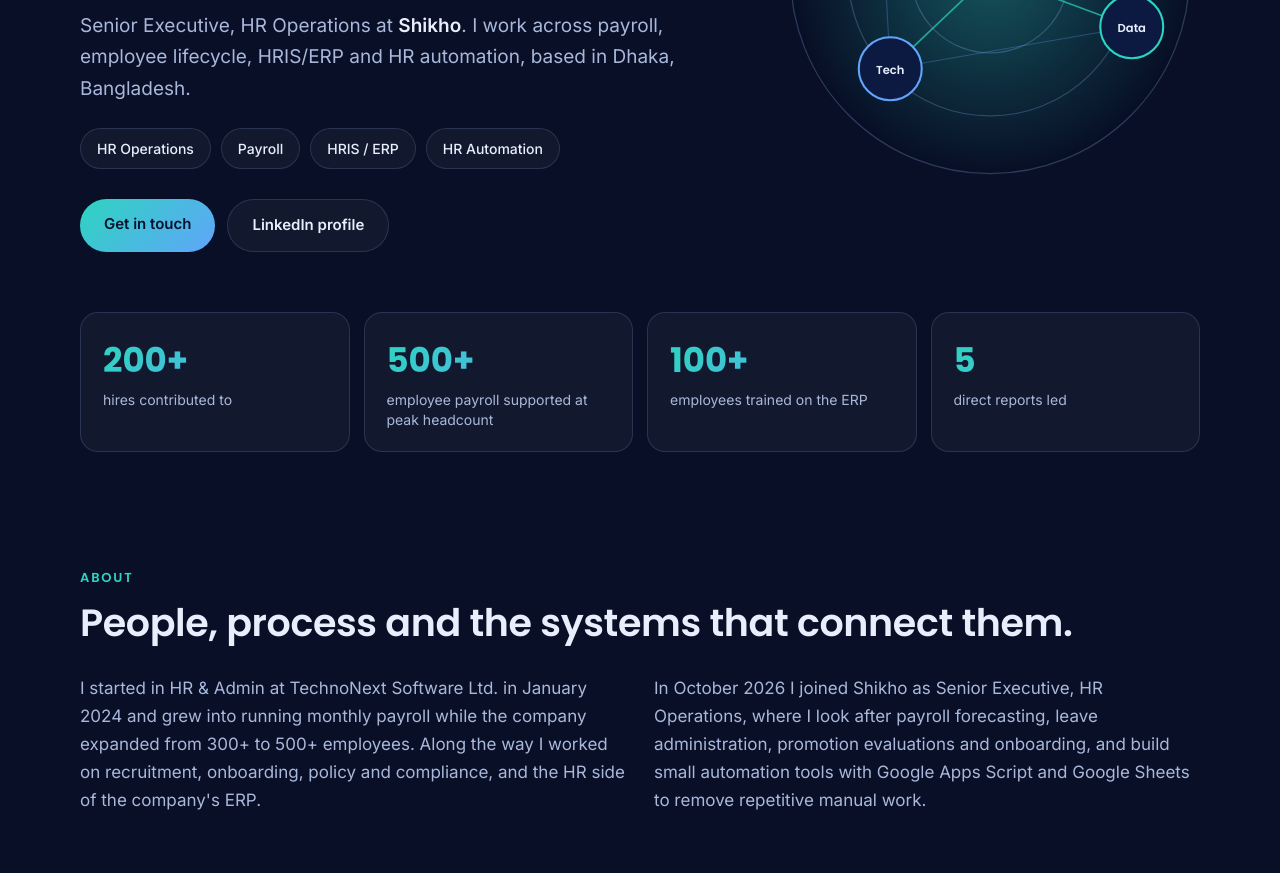
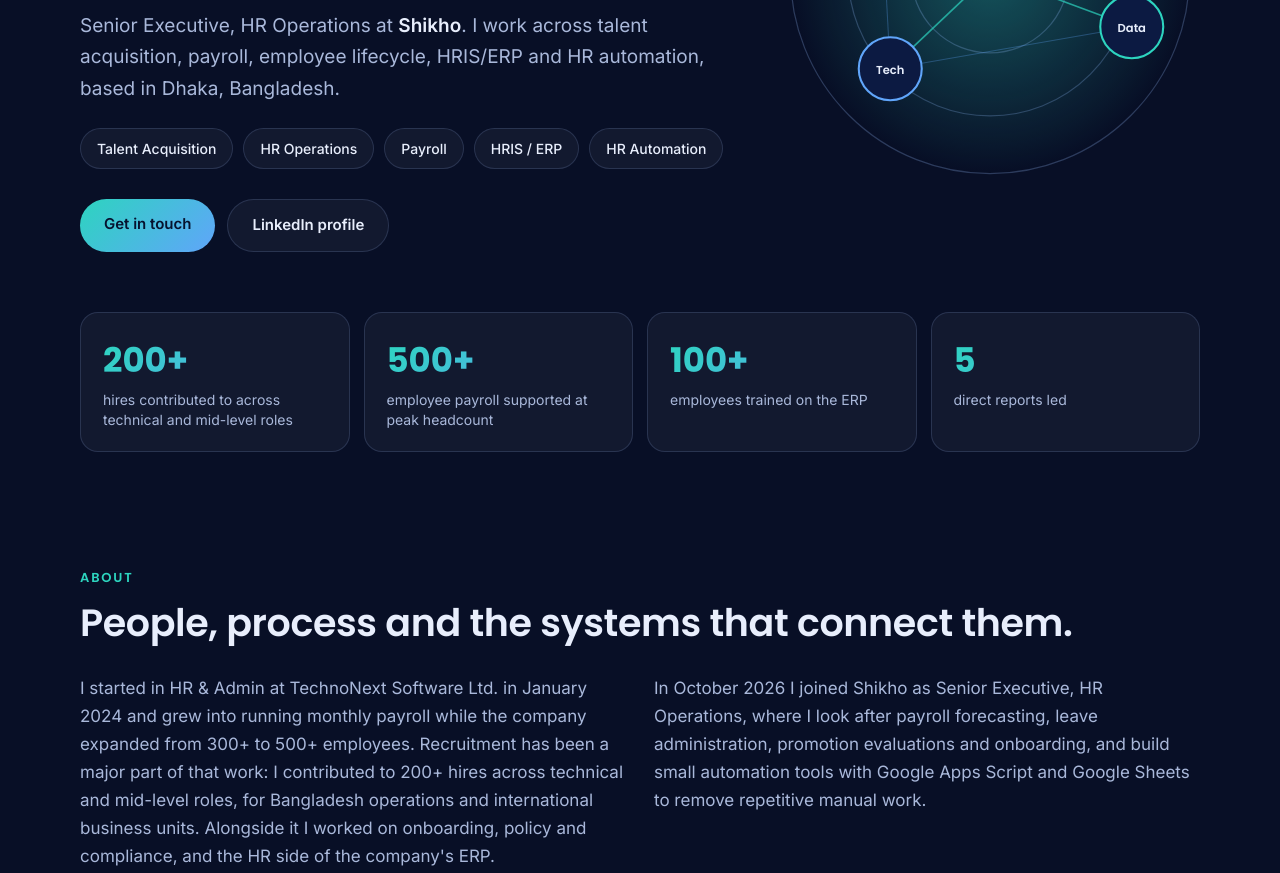
Before and after one commit to faisalhaque-HR/CLAUDE.md, a plain HTML site: page index.html in a window 1280 px wide. Shown: the part 440-1313 px from the top of the page. Drawn offline with Linux system fonts and the light colour scheme.

Commit message:
Give recruitment experience more prominence
Co-Authored-By: Claude Sonnet 5.5 <noreply@anthropic.com>
Claude-Session: https://claude.ai/code/session_01SYNvc3UvGpjyLah4uYRA22

```diff
--- a/index.html
+++ b/index.html
@@ -35,9 +35,9 @@
   <div class="hero-copy">
     <p class="eyebrow">Technical HR Professional</p>
     <h1>Building better people operations with process, data and technology.</h1>
-    <p class="lead">Senior Executive, HR Operations at <strong>Shikho</strong>. I work across payroll, employee lifecycle, HRIS/ERP and HR automation, based in Dhaka, Bangladesh.</p>
+    <p class="lead">Senior Executive, HR Operations at <strong>Shikho</strong>. I work across talent acquisition, payroll, employee lifecycle, HRIS/ERP and HR automation, based in Dhaka, Bangladesh.</p>
     <div class="chips" aria-label="Focus areas">
-      <span>HR Operations</span><span>Payroll</span><span>HRIS / ERP</span><span>HR Automation</span>
+      <span>Talent Acquisition</span><span>HR Operations</span><span>Payroll</span><span>HRIS / ERP</span><span>HR Automation</span>
     </div>
     <div class="actions">
       <a class="btn primary" href="#contact">Get in touch</a>
@@ -67,7 +67,7 @@
 </section>
 
 <section class="stats" aria-label="Highlights">
-  <div class="stat"><b>200+</b><span>hires contributed to</span></div>
+  <div class="stat"><b>200+</b><span>hires contributed to across technical and mid-level roles</span></div>
   <div class="stat"><b>500+</b><span>employee payroll supported at peak headcount</span></div>
   <div class="stat"><b>100+</b><span>employees trained on the ERP</span></div>
   <div class="stat"><b>5</b><span>direct reports led</span></div>
@@ -77,7 +77,7 @@
   <p class="eyebrow">About</p>
   <h2>People, process and the systems that connect them.</h2>
   <div class="two">
-    <p>I started in HR &amp; Admin at TechnoNext Software Ltd. in January 2024 and grew into running monthly payroll while the company expanded from 300+ to 500+ employees. Along the way I worked on recruitment, onboarding, policy and compliance, and the HR side of the company's ERP.</p>
+    <p>I started in HR &amp; Admin at TechnoNext Software Ltd. in January 2024 and grew into running monthly payroll while the company expanded from 300+ to 500+ employees. Recruitment has been a major part of that work: I contributed to 200+ hires across technical and mid-level roles, for Bangladesh operations and international business units. Alongside it I worked on onboarding, policy and compliance, and the HR side of the company's ERP.</p>
     <p>In October 2026 I joined Shikho as Senior Executive, HR Operations, where I look after payroll forecasting, leave administration, promotion evaluations and onboarding, and build small automation tools with Google Apps Script and Google Sheets to remove repetitive manual work.</p>
   </div>
 </section>
@@ -105,9 +105,10 @@
         <h3>Executive, HR &amp; Admin</h3>
         <p class="org">TechnoNext Software Ltd. &middot; A concern of US-Bangla Group</p>
         <ul>
+          <li>Handled end-to-end recruitment for technical and mid-level roles, from sourcing, screening and interviews to offers and onboarding, and contributed to 200+ hires for Bangladesh operations and international business units.</li>
           <li>Ran monthly payroll as headcount grew from 300+ to 500+; from February 2025 owned payroll checking, special cases and audit support.</li>
           <li>Defined requirements and tested the HR modules of the company ERP with developers, then trained 100+ employees to use them.</li>
-          <li>Contributed to 200+ hires and managed onboarding for Bangladesh operations and international team members.</li>
+          <li>Managed onboarding for new joiners, including international team members.</li>
           <li>Developed and maintained HR policies, aligned with Bangladesh Labour Act and company rules.</li>
           <li>Worked with remote international employees and an India-based concern on onboarding and payroll coordination.</li>
           <li>Organized company engagement events end to end, working with vendors.</li>
@@ -146,11 +147,12 @@
   <p class="eyebrow">Expertise</p>
   <h2>What I do well</h2>
   <div class="grid">
+    <article class="card feat"><h3>Talent Acquisition</h3><p>200+ hires contributed to across technical and mid-level roles. Sourcing, screening, interviews, offers and onboarding, for Bangladesh operations and international business units.</p></article>
     <article class="card"><h3>Payroll &amp; Compensation</h3><p>Monthly payroll, special cases, checking, audit support, forecasting and variance analysis.</p></article>
     <article class="card"><h3>HR Operations</h3><p>Employee lifecycle, attendance and leave, onboarding, documentation and employee queries.</p></article>
     <article class="card"><h3>HRIS / ERP</h3><p>Requirements and testing for overtime and attendance calculation, ERP-generated employment certificates, employee self-service profile updates and digitized employee files.</p></article>
     <article class="card"><h3>HR Automation</h3><p>Google Apps Script and Google Sheets tools for bulk letters, notices and KPI emails.</p></article>
-    <article class="card"><h3>Talent Acquisition</h3><p>Technical and mid-level hiring, screening, interviews and onboarding.</p></article>
+
     <article class="card"><h3>Policy &amp; Compliance</h3><p>HR policies on attendance, leave, probation and compensation, aligned with Bangladesh Labour Act.</p></article>
     <article class="card"><h3>Employee Engagement &amp; Culture</h3><p>Annual Picnic, Pohela Boishakh, Pitha Utshab, Falgun, Fruit Festival and birthday celebrations, plus employer branding at Shikho.</p></article>
     <article class="card"><h3>Cross-Border HR</h3><p>Coordination with remote international employees and an India-based concern.</p></article>
--- a/styles.css
+++ b/styles.css
@@ -98,3 +98,6 @@ footer p{margin:0}
   html{scroll-behavior:auto}.net{animation:none}
   .js .reveal{opacity:1;transform:none;transition:none}
 }
+
+.card.feat{border-color:rgba(45,212,191,.45);background:linear-gradient(135deg,rgba(45,212,191,.1),rgba(96,165,250,.06))}
+@media(min-width:861px){.card.feat{grid-column:span 2}}
```
